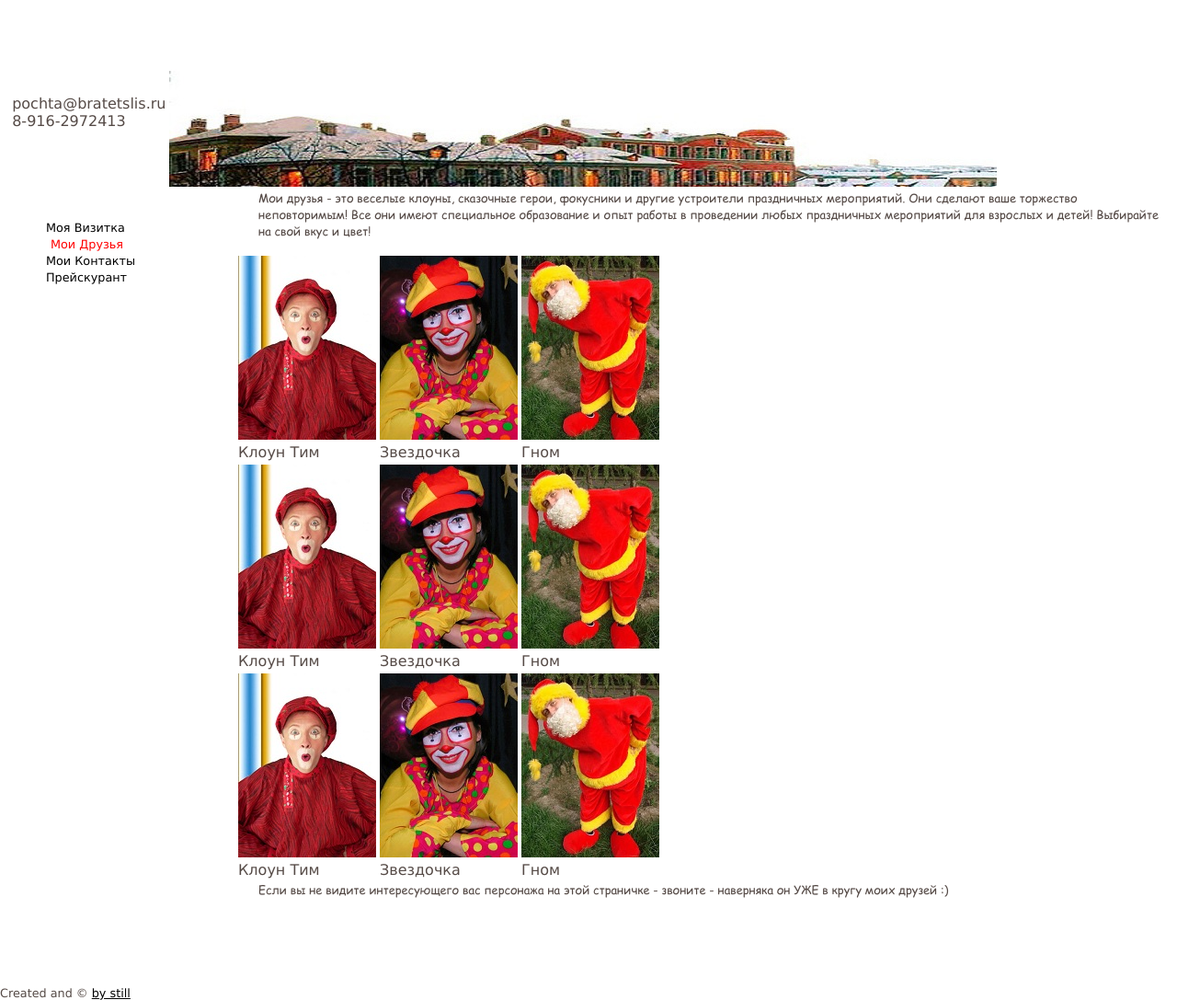
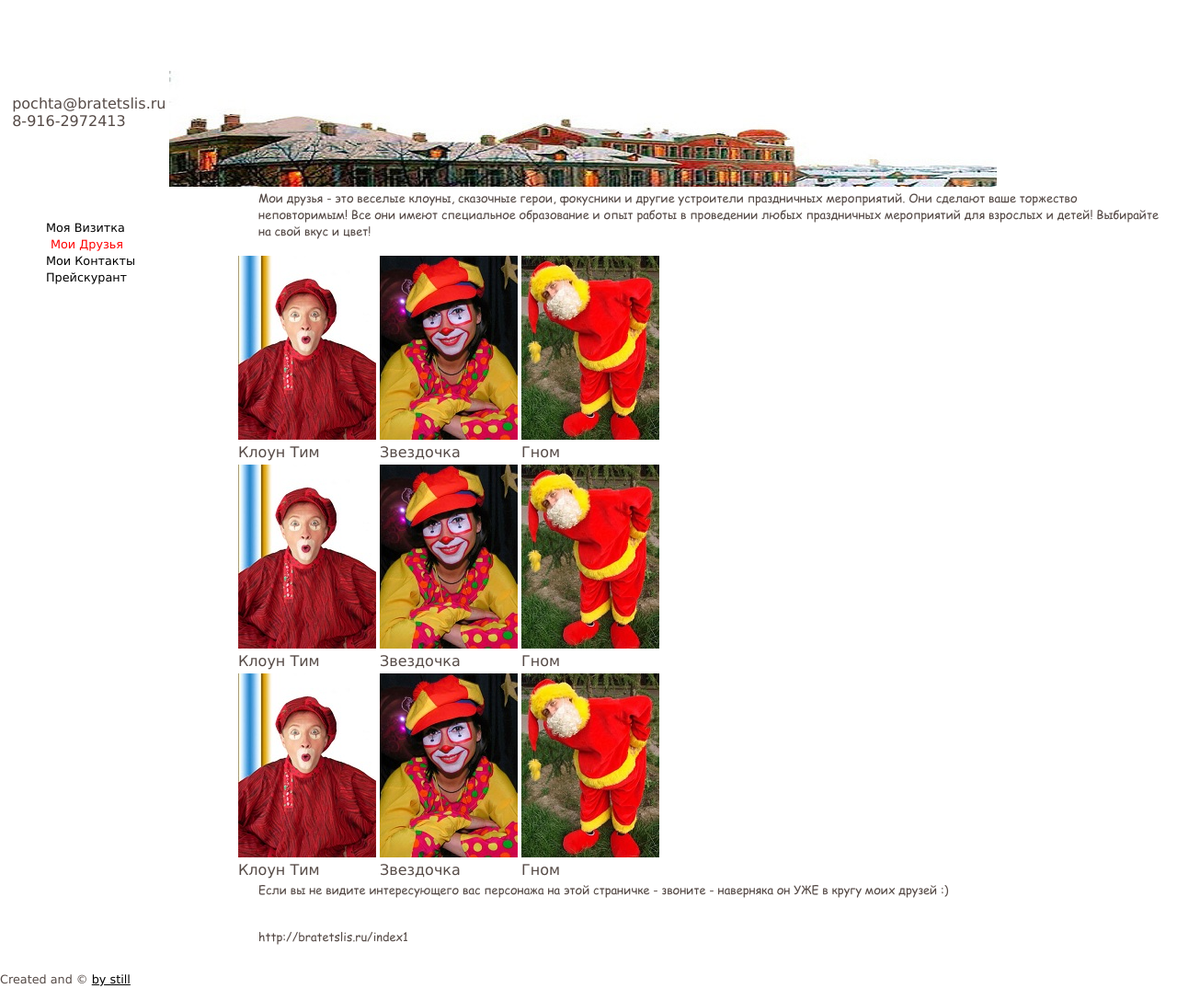
Before and after one commit to bratetslis/Site, a Jekyll site: the page built from friends.md, in a window 1280 px wide. Shown: the whole page at 92% size. Built offline with Jekyll 4.4.1, drawn with Linux system fonts in a browser that asks for light colours; some of the changed lines change nothing that is shown.

Commit message:
Update friends.md

```diff
--- a/friends.md
+++ b/friends.md
@@ -23,15 +23,11 @@
 </table>
 
 <p>Если вы не видите интересующего вас персонажа на этой страничке - звоните - наверняка он УЖЕ в кругу моих друзей :)</p>
-<table cellspacing="0" id='text1' border="1" align="left" width="100%" cellpadding="5" style="HEIGHT: 80px; LEFT: 300px; TOP: 130px; WIDTH: 300px; display:none">
-<tr><td bgcolor="#FFFFE1"><font size="-2"><b>Привет. Меня зовут Тим!</b><br>
-Клоун Тим оставит у Вашего ребенка самые незабываемые и яркие впечатления. Конкурсы, игры, легкий аквагрим, веселые эстафеты - все это уже включено в нашу игровую интерактивную программу. Для каждого ребенка подарок - игрушка из шара для моделирования. Также Вы можете пригласить на детский праздник вместе с клоуном Тимом какого-либо еще другого персонажа. Мероприятие проходит активно, смешно и весело.
-Веселятся все!</font>
-</td></tr></table>
-<br>
-<table cellspacing='0' id='text2' border='1' align='left' width='100%' cellpadding='5' style='HEIGHT: 80px; LEFT: 300px; TOP: 130px; WIDTH: 300px; display:none'>
-<tr><td bgcolor='#FFFFE1'><font size=-2><b>Привет. Меня зовут Звездочка!</b><br>
+<table cellspacing="0" id='text2' border="1" align="left" width="100%" cellpadding="5" style="HEIGHT: 80px; LEFT: 300px; TOP: 130px; WIDTH: 300px; display:none">
+<tr><td bgcolor="#FFFFE1"><font size="-2"><b>Привет. Меня зовут Звездочка!</b><br>
 Звездочка оставит у Вашего ребенка самые незабываемые и яркие впечатления. Конкурсы, игры, легкий аквагрим, веселые эстафеты - все это уже включено в нашу игровую интерактивную программу. Для каждого ребенка подарок - игрушка из шара для моделирования. Также Вы можете пригласить на детский праздник вместе с клоуном Тимом какого-либо еще другого персонажа. Мероприятие проходит активно, смешно и весело.
 Веселятся все!</font>
 </td></tr></table>
 <br>
+http://bratetslis.ru/index1
+<br>
```
